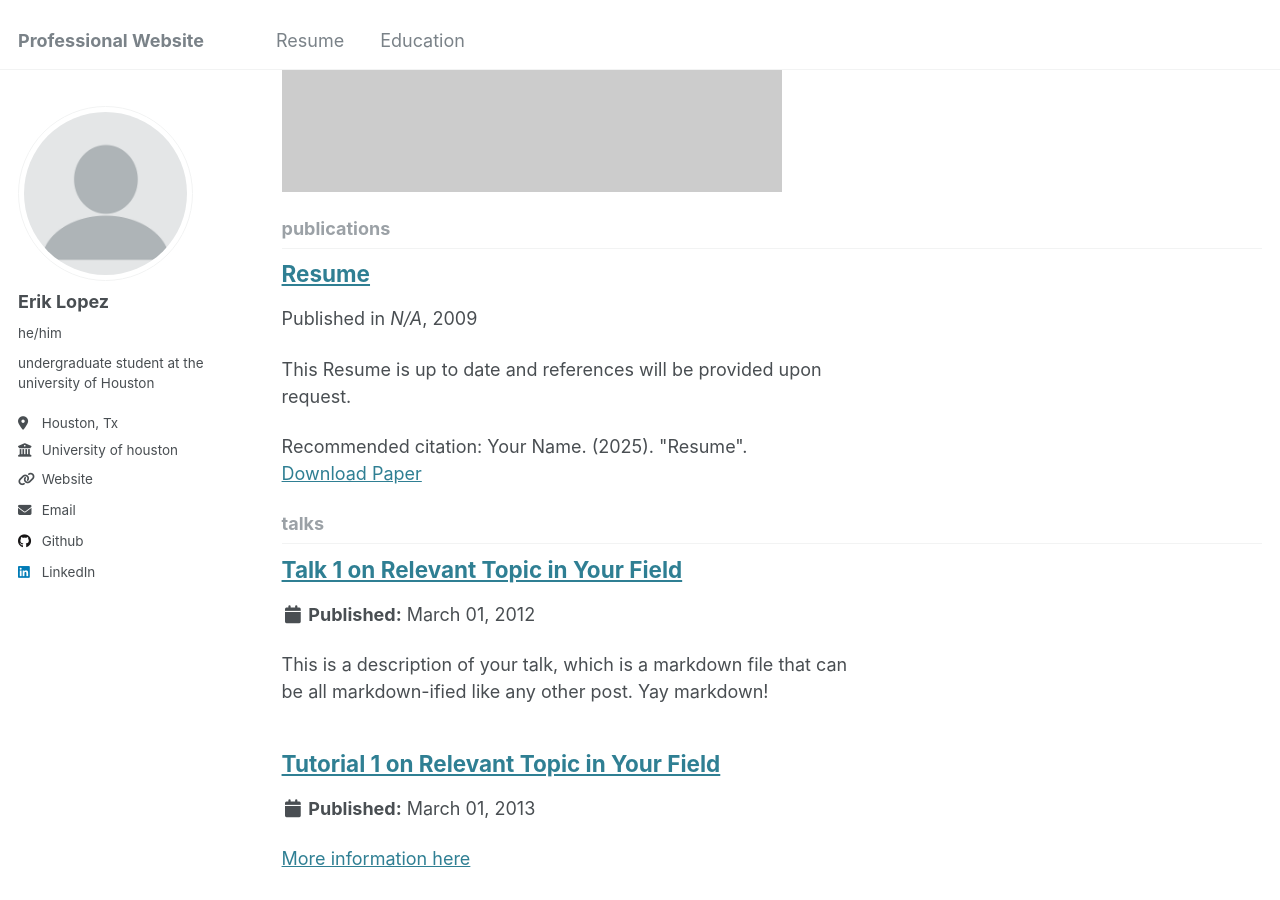
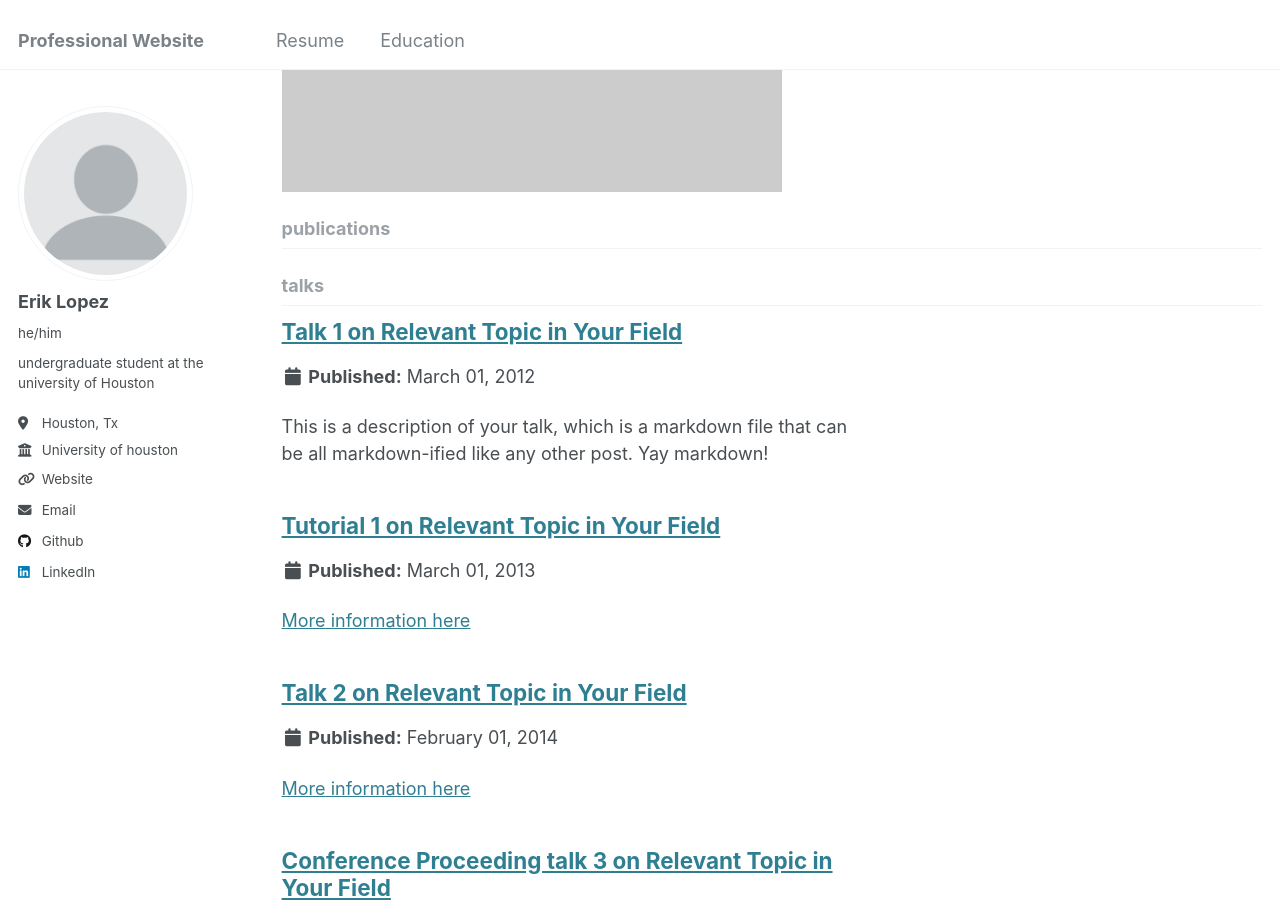
Before and after one commit to Eriklpz04/Eriklpz04.github.io, a Jekyll site: the page built from _pages/collection-archive.html, in a window 1280 px wide and 900 px high, scrolled down 900 px. Built offline with Jekyll 4.4.1, drawn with Linux system fonts in a browser that asks for light colours; part of the change alters nothing that is shown.

Commit message:
Update 2009-10-01-paper-title-number-1.md

```diff
--- a/_publications/2009-10-01-paper-title-number-1.md
+++ b/_publications/2009-10-01-paper-title-number-1.md
@@ -1,10 +1,13 @@
+title: "Paper Title Number 1"
+collection: publications
+category: manuscripts
+permalink: /publication/2009-10-01-paper-title-number-1
+excerpt: 'This paper is about the number 1. The number 2 is left for future work.'
+date: 2009-10-01
+venue: 'Journal 1'
+slidesurl: 'http://academicpages.github.io/files/slides1.pdf'
+paperurl: 'http://academicpages.github.io/files/paper1.pdf'
+citation: 'Your Name, You. (2009). &quot;Paper Title Number 1.&quot; <i>Journal 1</i>. 1(1).'
 ---
-title: "Resume"
-collection: publications
-permalink: /publication/resume
-excerpt: 'This Resume is up to date and references will be provided upon request.'
-date: 2009-10-01
-venue: 'N/A'
-paperurl: 'https://Eriklpz04.github.io/files/Resume-2025.pdf'
-citation: 'Your Name. (2025). "Resume".'
----
+
+The contents above will be part of a list of publications, if the user clicks the link for the publication than the contents of section will be rendered as a full page, allowing you to provide more information about the paper for the reader. When publications are displayed as a single page, the contents of the above "citation" field will automatically be included below this section in a smaller font.
```
